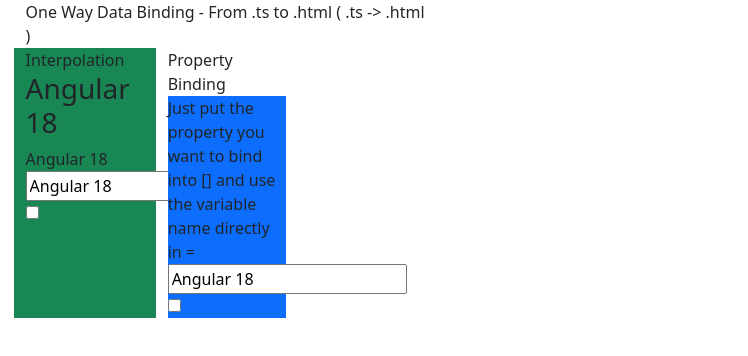
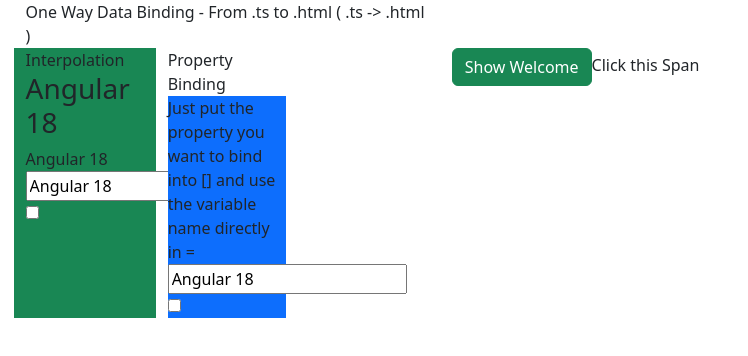
Before and after one commit to themusicaldeveloper/Angular18, an Angular app: page / in a window 1280 px wide. Shown: the top 356 px of the page, without its empty margins (0-748 px from the left). Built offline with nearby package versions, Linux system fonts and the light colour scheme.

Commit message:
2.1 Event Binding - One way Data from .html to .ts

```diff
--- a/src/app/components/data-binding/data-binding.component.html
+++ b/src/app/components/data-binding/data-binding.component.html
@@ -31,7 +31,10 @@
         </div>
     </div>
     <div class="col-4">
+        <button (click)="showMessage('Angular18')" class="btn btn-success">Show Welcome</button>
 
+
+        <span (click)="showMessage('This is from Span')">Click this Span</span>
     </div>
     <div class="col-4">
 
--- a/src/app/components/data-binding/data-binding.component.ts
+++ b/src/app/components/data-binding/data-binding.component.ts
@@ -17,4 +17,10 @@
 
   }
 
+  showMessage(message:string)
+  {
+    console.error(message)
+    alert(message)
+  }
+
 }
```
